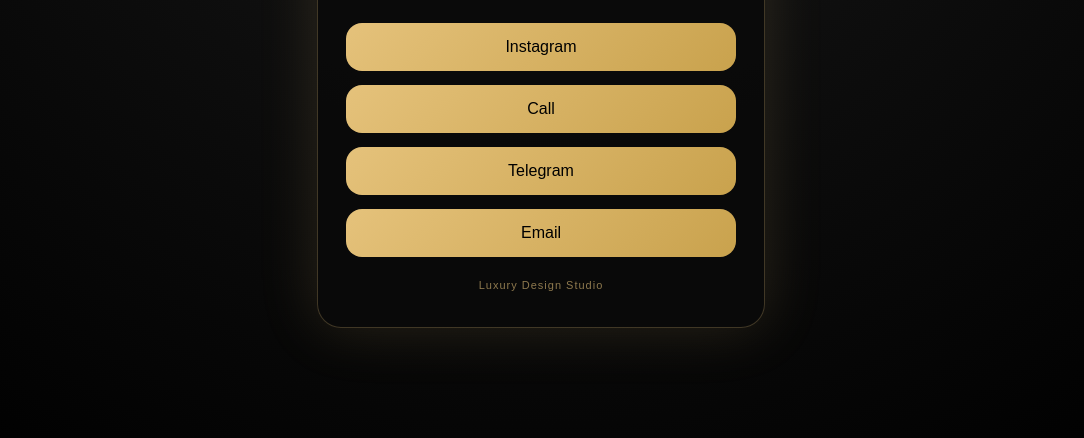
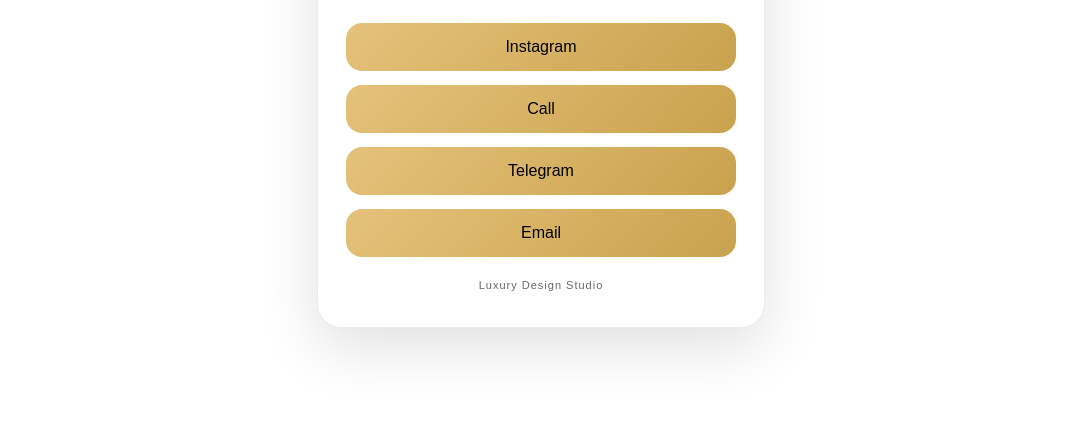
Before and after one commit to divoffice/divoffice.github.io, a plain HTML site: page index.html in a window 1280 px wide. Shown: the part 362-800 px from the top of the page, without its empty margins (99-1183 px from the left). Drawn offline with Linux system fonts and the light colour scheme.

Commit message:
Update index.html

```diff
--- a/index.html
+++ b/index.html
@@ -20,8 +20,8 @@
 body {
   margin: 0;
   font-family: 'Poppins', sans-serif;
-  background: radial-gradient(circle at top, #1a1a1a, #000);
-  color: #e5c27b;
+  background: #ffffff;
+  color: #000;
   display: flex;
   justify-content: center;
   align-items: center;
@@ -29,14 +29,14 @@ body {
 }
 
 .card {
-  background: rgba(10,10,10,0.85);
+  background: #ffffff;
   border-radius: 24px;
   padding: 36px 28px;
   width: 92%;
   max-width: 390px;
   text-align: center;
-  box-shadow: 0 0 60px rgba(229,194,123,0.15);
-  border: 1px solid rgba(229,194,123,0.25);
+  box-shadow: 0 20px 60px rgba(0,0,0,0.12);
+  border: 1px solid rgba(0,0,0,0.08);
 }
 
 .logo {
```
